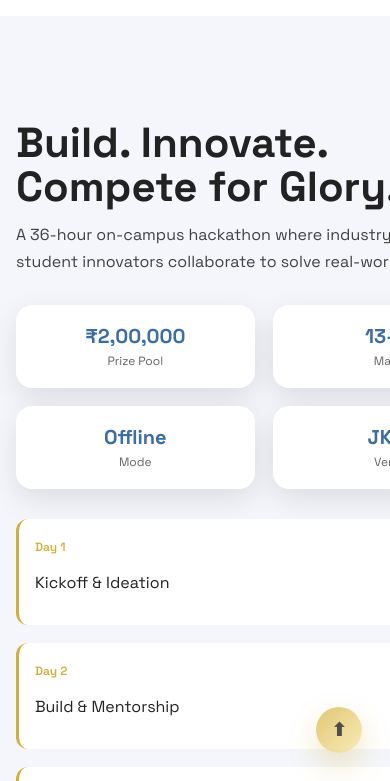
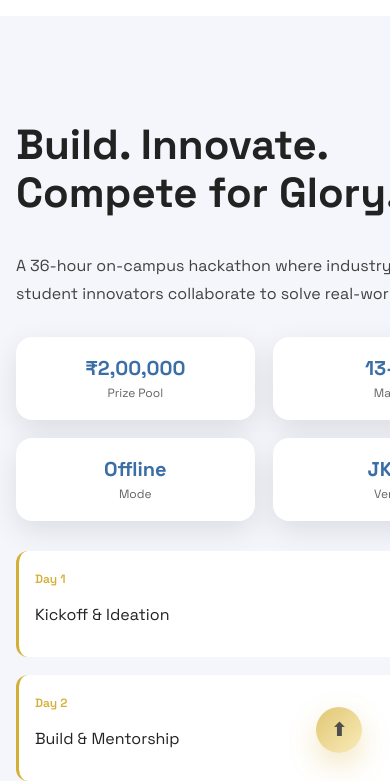
Before and after one commit to yashbansal-dev/problem-statement, a plain HTML site: page index.html in a window 390 px wide. Shown: the part 63-844 px from the top of the page. Drawn offline with Linux system fonts and the light colour scheme.

Commit message:
Update style.css

```diff
--- a/style.css
+++ b/style.css
@@ -342,13 +342,3 @@ button[type="submit"] {
     padding: 60px 20px;
   }
 }
-@media (max-width: 600px) {
-  .left-space h2 {
-    line-height: 1.05;
-    margin-bottom: 12px;
-  }
-
-  .left-space .description {
-    margin-top: 8px;
-  }
-}
```
